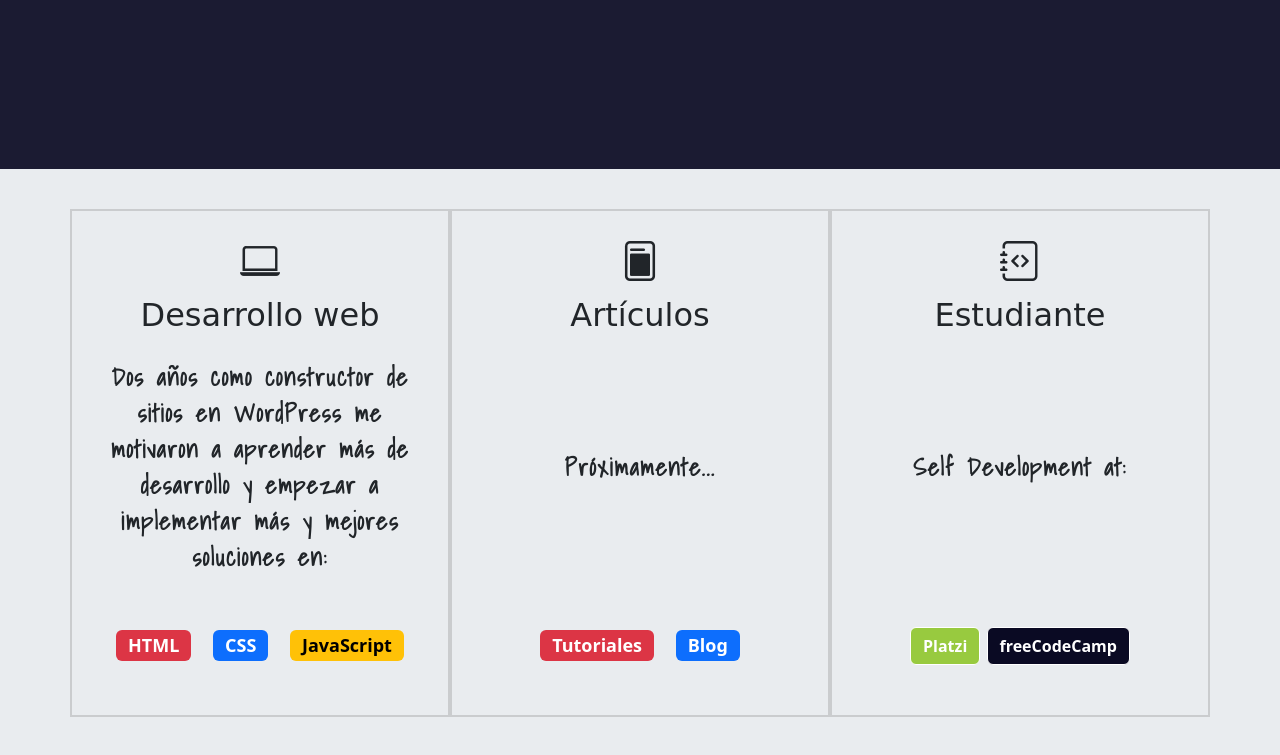
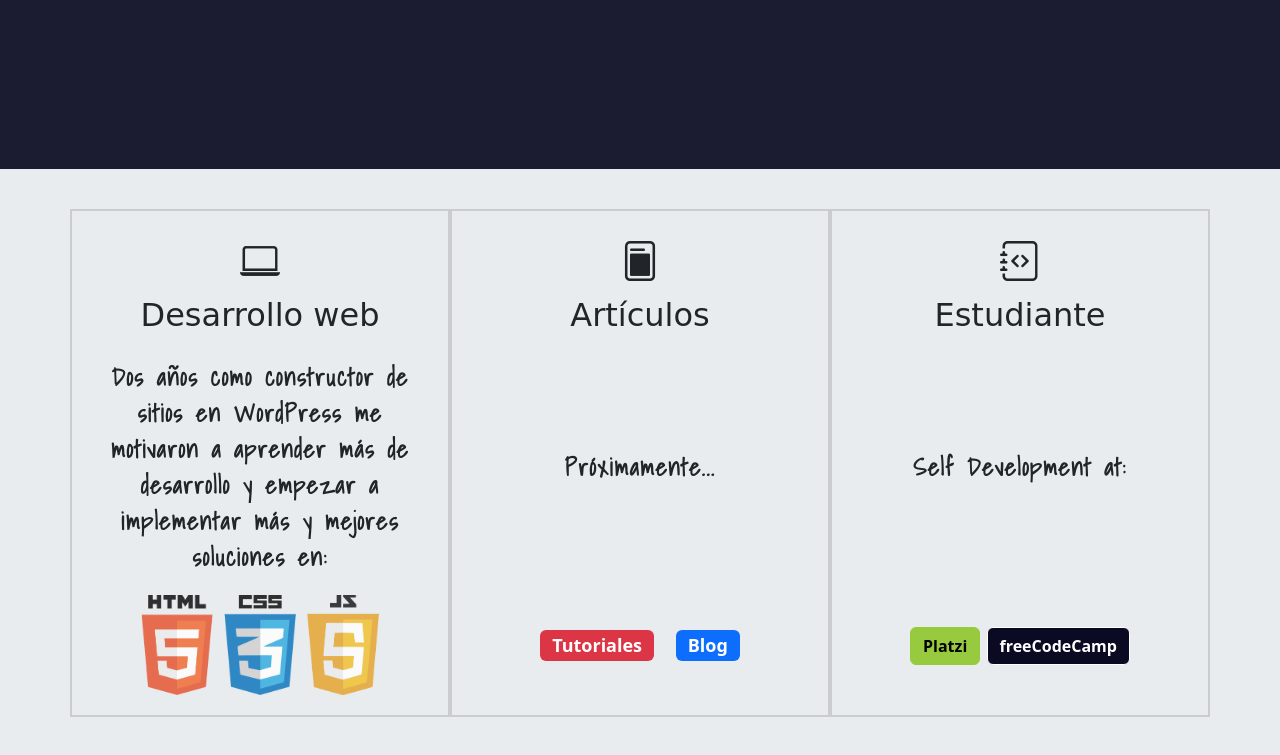
Before and after one commit to ludirez/ludires.github.io, a plain HTML site: page index.html in a window 1280 px wide. Shown: the part 951-1706 px from the top of the page. Drawn offline with nearby package versions, Linux system fonts and the light colour scheme; a web font is replaced by a local one.

Commit message:
ajustes a seccion experiencia

```diff
--- a/css/index.css
+++ b/css/index.css
@@ -94,16 +94,25 @@ p{
 a.platzi{
 	background-color: #98CA3F;
 	/* border: none; */
-	border: 1px solid white;
+	border: 1px solid #98CA3F;
 	font-weight: bold;
+	color: black;
+}
+a.platzi:hover{
+	background-color: transparent;
+	color: #98CA3F;
+	border: 1px solid #98CA3F;
 }
 a.freeCodeCamp{
 	background-color: #0A0A23;
 	border: 1px solid white;
 	font-weight: bold;
 }
-.carousel-contenedor img{
-	height: 100px;
+a.freeCodeCamp:hover{
+	background-color: white;
+	color: #0A0A23;
+	border: 1px solid #0A0A23;
+
 }
 .ex-encabezado{
 	/* border: 1px red solid; */
@@ -114,17 +123,40 @@ a.freeCodeCamp{
 .ex-footer{
 	/* border: 1px green solid; */
 }
-div.ex-footer{
-	display: flex;
-	flex-direction: column;
-	justify-content: center;
-	min-height: 100px;
-}
 div.ex-cuerpo{
 	display: flex;
 	flex-direction: column;
 	justify-content: center;
 	padding: 20px 0;
+}
+div.ex-footer{
+	display: flex;
+	flex-direction: column;
+	justify-content: center;
+	align-items: center;
+	min-height: 100px;
+}
+
+div.t-galery{
+	/* border: 1px red  solid; */
+	display: flex;
+	width: 250px;
+	height: 100px;
+}
+div.t-galery img{
+	width: 0px;
+	flex-grow: 1;
+	object-fit: cover;
+	opacity: .8;
+	transition: .25s ease;
+}
+div.t-galery img:hover{
+	cursor: crosshair;
+	width: 100px;
+	opacity: 1;
+	filter: contrast(120%);
+	overflow: visible;
+
 }
 
 
--- a/index.html
+++ b/index.html
@@ -95,11 +95,10 @@
 							<p class="textos">Dos años como constructor de sitios en WordPress me motivaron a aprender más de desarrollo y empezar a implementar más y mejores soluciones en:</p>
 						</div>
 						<div class="badges-contenedor ex-footer">
-							<div>
-								<span class="badge text-bg-danger">HTML</span>
-								<span class="badge text-bg-primary">CSS</span>
-								<span class="badge text-bg-warning">JavaScript</span>
-								<!-- <span class="badge text-bg-info">React</span> -->
+							<div class="t-galery">
+								<img src="/img/logoHTML.png" alt="">
+								<img src="/img/logoCSS.png" alt="">
+								<img src="/img/logoJS.png" alt="">
 							</div>
 						</div>
 					</div>
@@ -145,7 +144,6 @@
 
 
 
-
 	<!-- bootstrap -->
 	<script src="https://cdn.jsdelivr.net/npm/bootstrap@5.3.0/dist/js/bootstrap.bundle.min.js" integrity="sha384-geWF76RCwLtnZ8qwWowPQNguL3RmwHVBC9FhGdlKrxdiJJigb/j/68SIy3Te4Bkz" crossorigin="anonymous"></script>
 
```
Also changed, not shown: img/logoCSS.png (added), img/logoHTML.png (added), img/logoJS.png (added).
